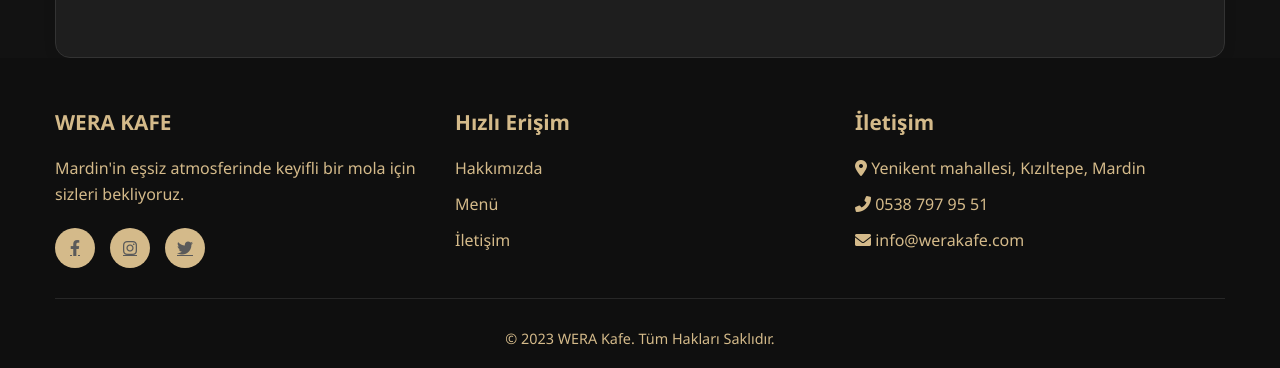
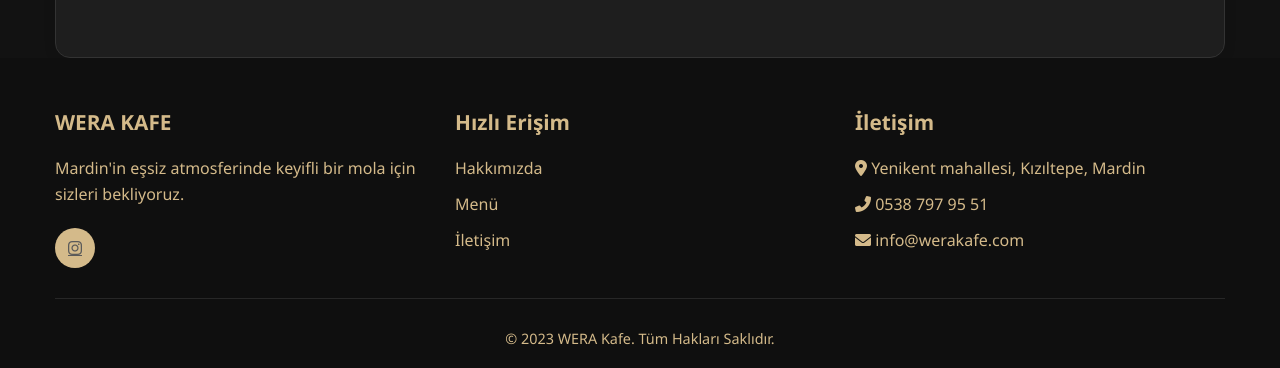
Before and after one commit to DarkClef/werasite, a plain HTML site: page index.html in a window 1280 px wide. Shown: the part 2735-3103 px from the top of the page. Drawn offline with Linux system fonts and the light colour scheme.

Commit message:
Update index.html

```diff
--- a/index.html
+++ b/index.html
@@ -721,9 +721,7 @@
                     <h3>WERA KAFE</h3>
                     <p>Mardin'in eşsiz atmosferinde keyifli bir mola için sizleri bekliyoruz.</p>
                     <div class="social-icons">
-                        <a href="#"><i class="fab fa-facebook-f"></i></a>
-                        <a href="#"><i class="fab fa-instagram"></i></a>
-                        <a href="#"><i class="fab fa-twitter"></i></a>
+                        <a href="https://www.instagram.com/weracafe47/"><i class="fab fa-instagram"></i></a>
                     </div>
                 </div>
                 <div class="footer-section">
```
